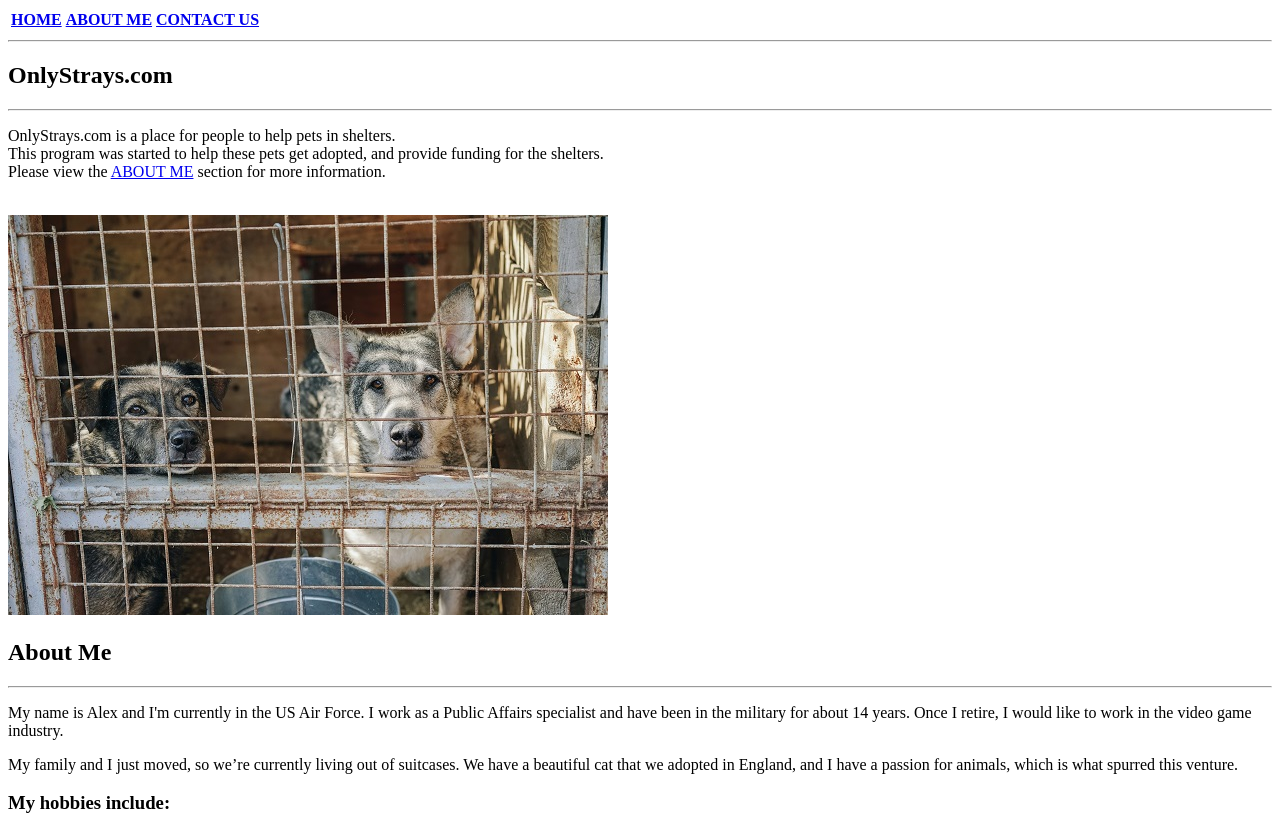
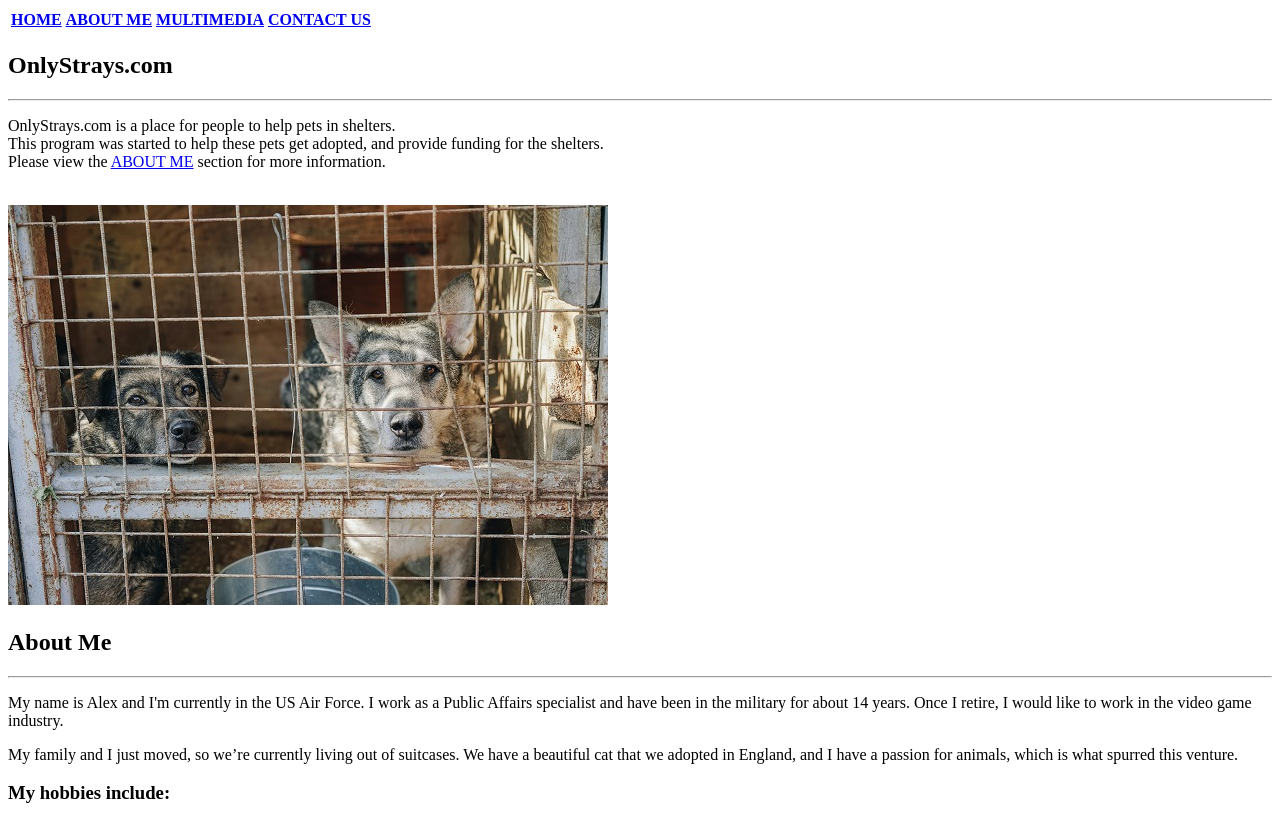
Before and after one commit to NicholausFox/NicholausFox.github.io, a plain HTML site: page index.html in a window 1280 px wide. Shown: the top 817 px of the page. Drawn offline with Linux system fonts and the light colour scheme.

Commit message:
Update index.html

```diff
--- a/index.html
+++ b/index.html
@@ -10,10 +10,11 @@
 		<tr>
 			<th> <a href="index.html">HOME</a> </th>
 			<th> <a href="#aboutMe">ABOUT ME</a> </th>
+			<th> <a href="multimedia.html">MULTIMEDIA</a> </th>
 			<th> <a href="contact.html">CONTACT US</a> </th>
 		</tr>
 	</table>
-	<hr />
+
 </header>
 
 
```
